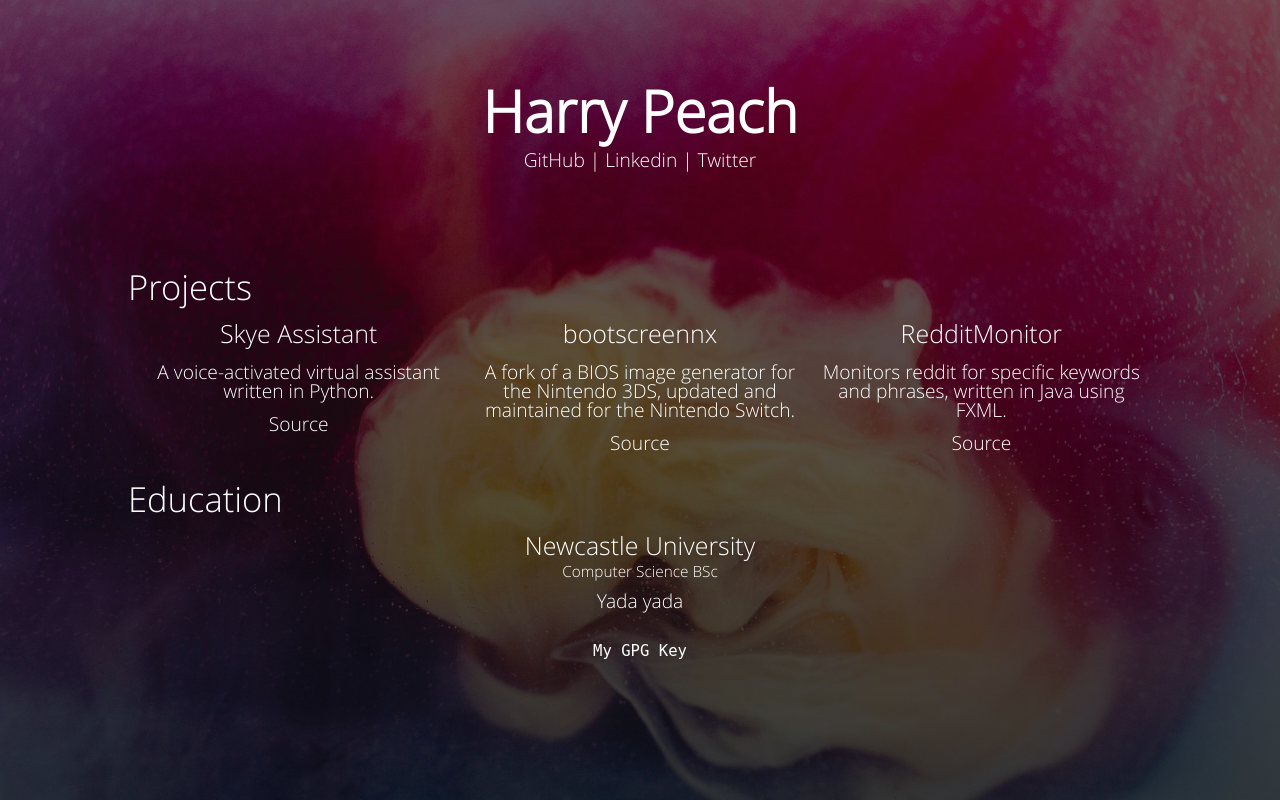
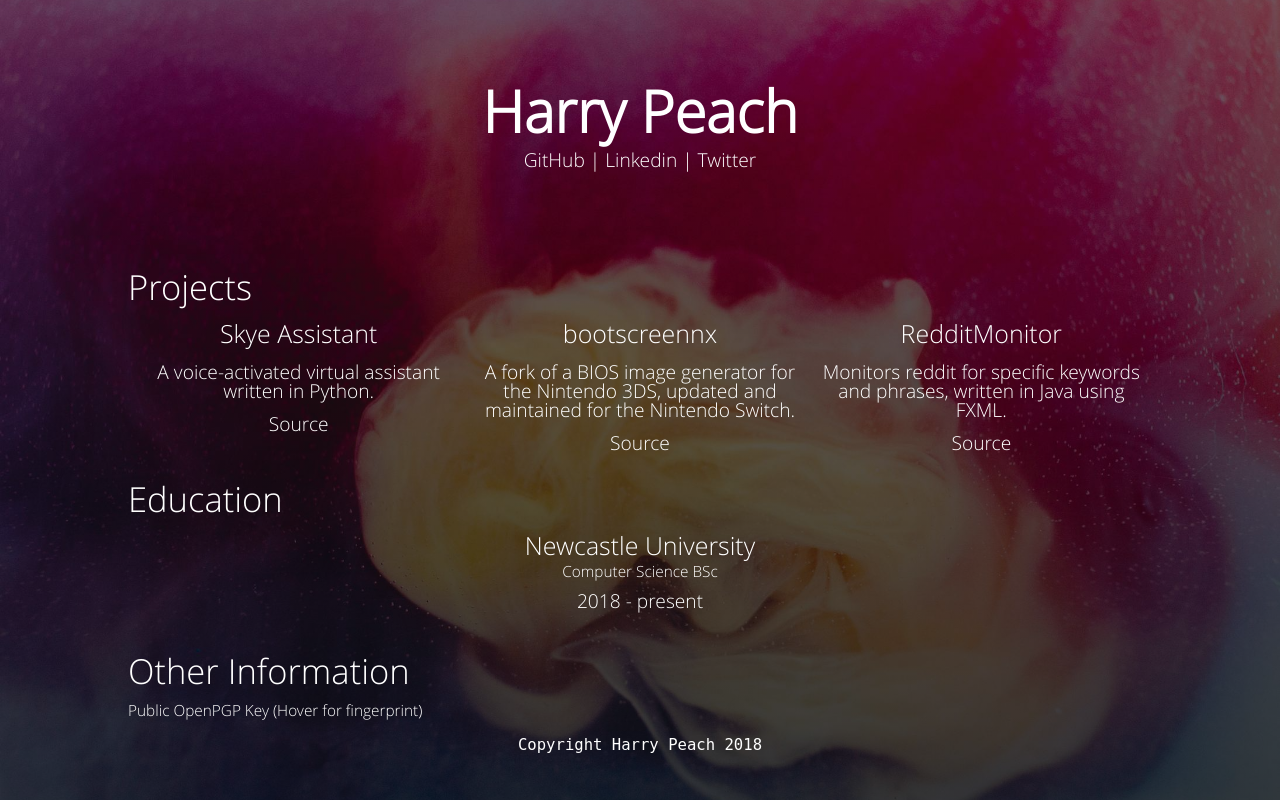
Before and after one commit to HarryPeach/harrypeach.co.uk, a PHP site: page / in a window 1280 px wide. Run offline with PHP 8.4, Linux system fonts and the light colour scheme.

Commit message:
Added "other information" tab

```diff
--- a/assets/css/core.css
+++ b/assets/css/core.css
@@ -110,6 +110,10 @@ li:before {
     margin: 20px 0;
 }
 
+.infoline{
+    font-size: .8em;
+}
+
 .linksubtitle:link,
 .linksubtitle:visited,
 .linksubtitle:hover,
--- a/index.html
+++ b/index.html
@@ -17,12 +17,12 @@
 <div id="cover">
 	<div id="title">
 		<h1>Harry Peach</h1>
-
-		<a class="linksubtitle" href="https://github.com/HarryPeach">GitHub</a> | Linkedin | Twitter
+		<a class="linksubtitle" href="https://github.com/HarryPeach">GitHub</a> | <a href="https://www.linkedin.com/in/harry-peach-a28893156">Linkedin</a>
+		| Twitter
 	</div>
 </div>
 <div id="content">
-	<div class="category">
+	<section class="category">
 		<h2>Projects</h2>
 		<div class="row" style="text-align: center;">
 			<div class="col subsection">
@@ -43,23 +43,30 @@
 				<a class="github-button" href="https://github.com/HarryPeach/RedditMonitor" aria-label="View the source code on GitHub">Source</a>
 			</div>
 		</div>
-	</div>
-	<div class="category">
+	</section>
+	<section class="category">
 		<h2>Education</h2>
 		<div class="row" style="text-align: center;">
 			<div class="col subsection">
 				<h3>Newcastle University</h3>
 				<span class="subtitle">Computer Science BSc</span>
 				<p class="info">
-					Yada yada
+					2018 - present
 				</p>
 			</div>
 		</div>
-	</div>
-	<div id="footer">
-		<a href="download\CFA0FBC92E951DAF84990A415A24B165D56227F3.asc" class="linksubtitle" title="CFA0 FBC9 2E95 1DAF 8499 0A41 5A24 B165 D562 27F3">My
-			GPG Key</a>
-	</div>
+	</section>
+	<section class="category">
+		<h2>Other Information</h2>
+		<div class="row">
+			<div class="col subsection">
+					<a href="download\CFA0FBC92E951DAF84990A415A24B165D56227F3.asc" title="CFA0 FBC9 2E95 1DAF 8499 0A41 5A24 B165 D562 27F3"><span class="infoline">Public OpenPGP Key (Hover for fingerprint)</span></a><br>
+			</div>
+		</div>
+	</section>
+	<footer id="footer">
+		Copyright Harry Peach 2018
+	</footer>
 </div>
 
 </html>
```
